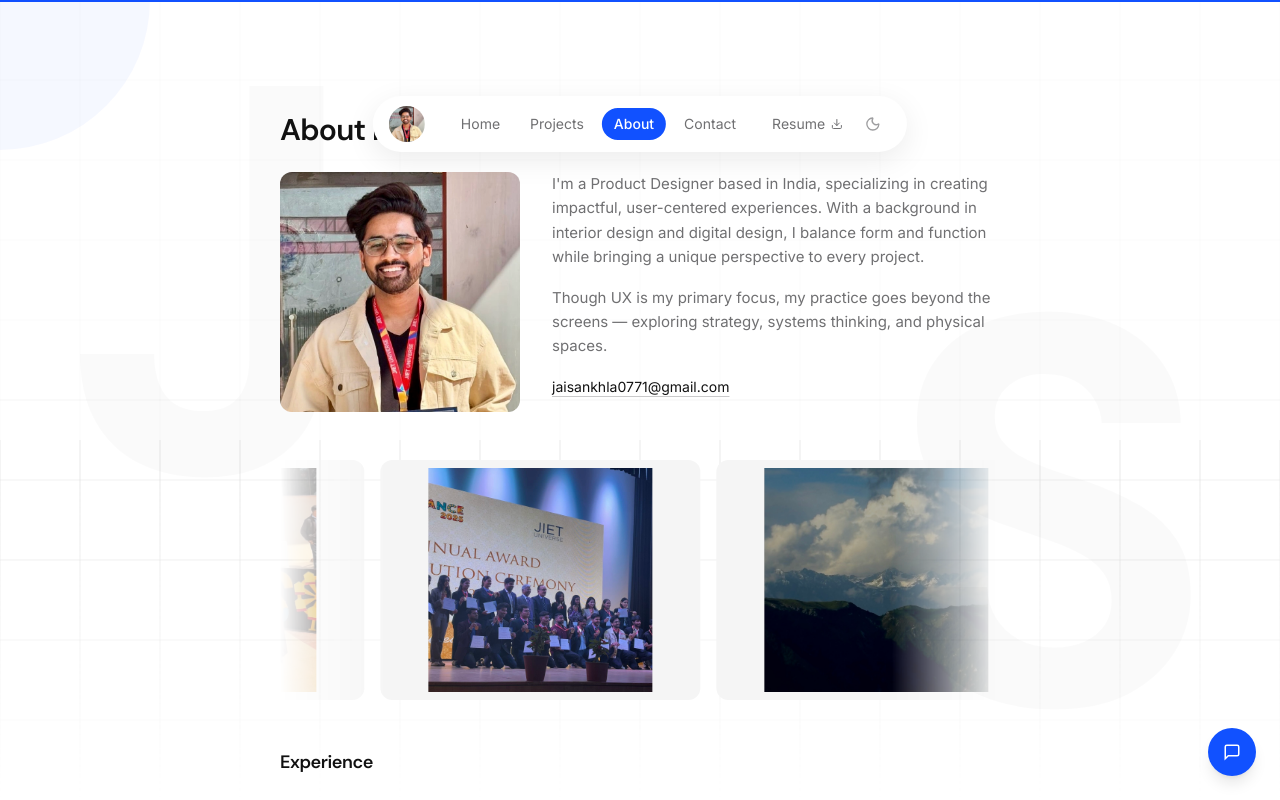
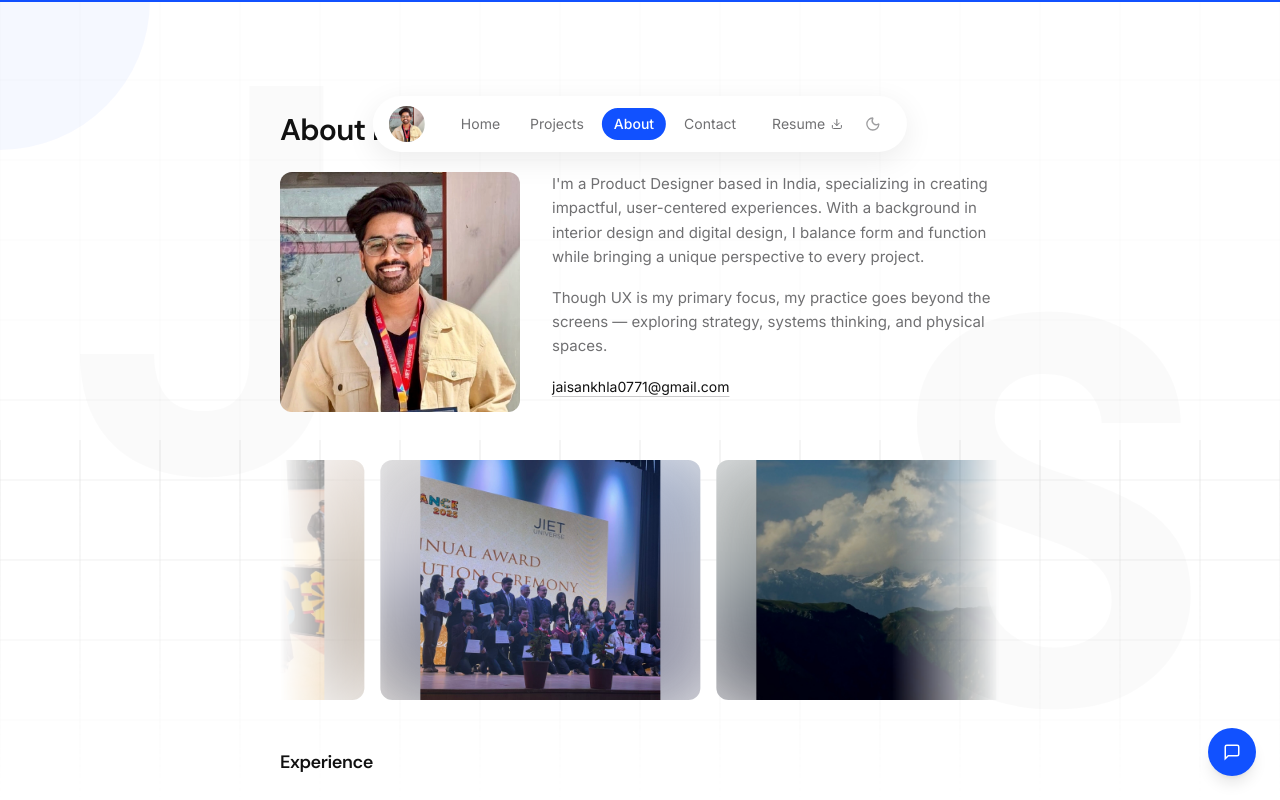
Before and after one commit to Jai-Sankhla/portfolio-website, a Next.js app: page /about in a window 1280 px wide. Shown: the top 800 px of the page. Built offline with nearby package versions, Linux system fonts and the light colour scheme.

Commit message:
feat: blurred backdrop fill for gallery images

```diff
--- a/src/components/AboutGallery.tsx
+++ b/src/components/AboutGallery.tsx
@@ -29,7 +29,16 @@ export default function AboutGallery() {
               src={`/images/${img}.jpeg`}
               alt=""
               fill
-              className="object-contain p-2"
+              className="object-cover blur-2xl scale-110 opacity-60"
+              sizes="33vw"
+              placeholder="blur"
+              blurDataURL={BLUR_DATA_URL}
+            />
+            <Image
+              src={`/images/${img}.jpeg`}
+              alt=""
+              fill
+              className="object-contain relative z-10"
               sizes="33vw"
               placeholder="blur"
               blurDataURL={BLUR_DATA_URL}
```
